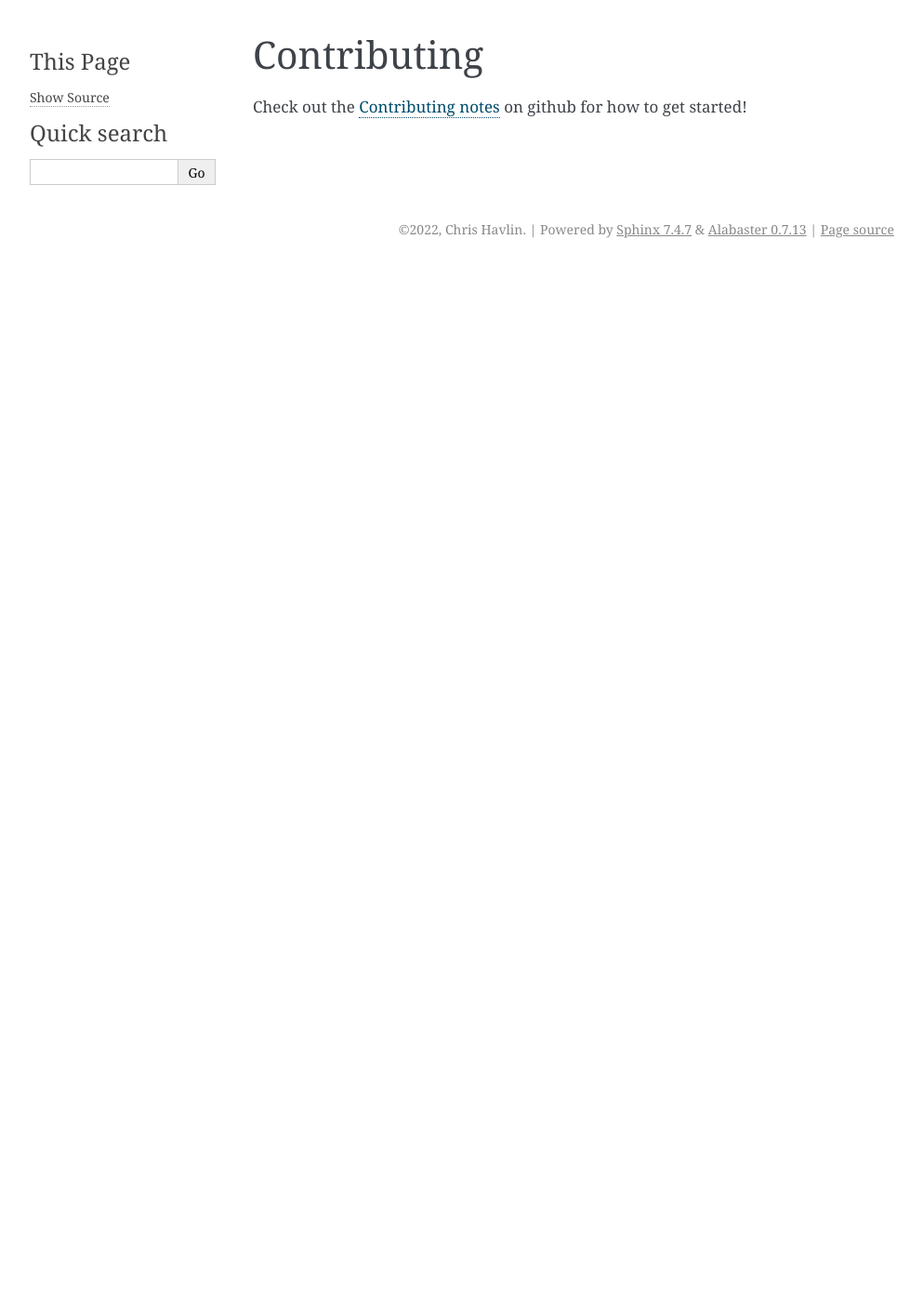
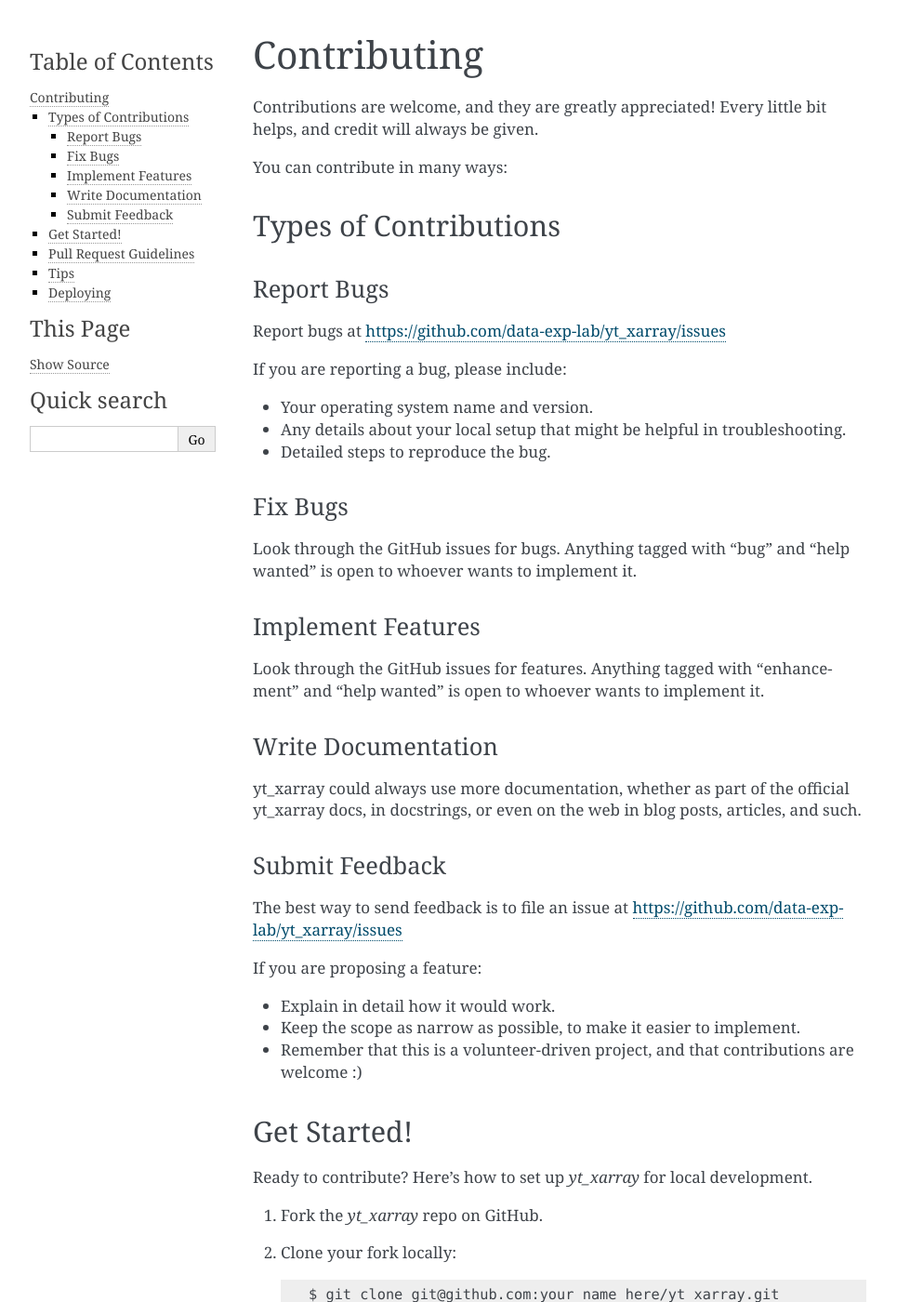
Before and after one commit to data-exp-lab/yt_xarray, a Sphinx documentation site: the page built from docs/contributing.rst, in a window 1280 px wide and 1400 px high. Shown: the whole window at 93% size, without its empty margins (148-1141 px from the left). Built offline with Sphinx 7.4.7, drawn with Linux system fonts in a browser that asks for light colours; some of the changed text lies outside the part shown.

Commit message:
still editing docs...

```diff
--- a/docs/conf.py
+++ b/docs/conf.py
@@ -35,6 +35,7 @@ import yt_xarray  # noqa: E402
 extensions = [
     "sphinx.ext.autodoc",
     "sphinx.ext.viewcode",
+    "sphinx.ext.autosectionlabel",
     "nbsphinx",
 ]
 
--- a/docs/contributing.rst
+++ b/docs/contributing.rst
@@ -1,4 +1,140 @@
 Contributing
 ============
 
-Check out the `Contributing notes <https://github.com/data-exp-lab/yt_xarray/blob/main/CONTRIBUTING.md>`_ on github for how to get started!
+Contributions are welcome, and they are greatly appreciated! Every little bit
+helps, and credit will always be given.
+
+You can contribute in many ways:
+
+Types of Contributions
+######################
+
+Report Bugs
+***********
+
+Report bugs at https://github.com/data-exp-lab/yt_xarray/issues
+
+If you are reporting a bug, please include:
+
+* Your operating system name and version.
+* Any details about your local setup that might be helpful in troubleshooting.
+* Detailed steps to reproduce the bug.
+
+Fix Bugs
+********
+
+Look through the GitHub issues for bugs. Anything tagged with "bug" and "help
+wanted" is open to whoever wants to implement it.
+
+Implement Features
+******************
+
+Look through the GitHub issues for features. Anything tagged with "enhancement"
+and "help wanted" is open to whoever wants to implement it.
+
+Write Documentation
+*******************
+
+yt_xarray could always use more documentation, whether as part of the
+official yt_xarray docs, in docstrings, or even on the web in blog posts,
+articles, and such.
+
+Submit Feedback
+***************
+The best way to send feedback is to file an issue at https://github.com/data-exp-lab/yt_xarray/issues
+
+If you are proposing a feature:
+
+* Explain in detail how it would work.
+* Keep the scope as narrow as possible, to make it easier to implement.
+* Remember that this is a volunteer-driven project, and that contributions
+  are welcome :)
+
+Get Started!
+############
+
+Ready to contribute? Here's how to set up `yt_xarray` for local development.
+
+1. Fork the `yt_xarray` repo on GitHub.
+2. Clone your fork locally::
+
+
+    $ git clone git@github.com:your_name_here/yt_xarray.git
+
+
+3. Install your local copy into a virtualenv. Assuming you have virtualenvwrapper installed, this is how you set up your fork for local development::
+
+    $ mkvirtualenv yt_xarray
+    $ cd yt_xarray/
+    $ python -m pip install -e .
+    $ python -m pip install -r requirements_dev.txt
+
+4. (optional) Setup pre-commit::
+
+    $ pre-commit install
+
+5. Create a branch for local development::
+
+
+    $ git checkout -b name-of-your-bugfix-or-feature
+
+Now you can make your changes locally.
+
+6. When you're done making changes, check that your changes pass the
+   tests::
+
+
+    $ pytest
+
+To test multiple python versions, you can use `tox`::
+
+    $ tox
+
+
+7. Commit your changes and push your branch to GitHub::
+
+
+    $ git add .
+    $ git commit -m "Your detailed description of your changes."
+
+If you've installed pre-commit, then pre-commit will run your changes through
+some style checks. It will try to fix files if needed. If it finds errors, you
+will need to re-add those files (after fixing it if pre-commit could not do so
+automatically) and then commit again.
+
+Now your branch is ready to push::
+
+    $ git push origin name-of-your-bugfix-or-feature
+
+8. Submit a pull request through the GitHub website.
+
+Pull Request Guidelines
+#######################
+
+Before you submit a pull request, check that it meets these guidelines:
+
+1. The pull request should include tests.
+2. If the pull request adds functionality, the docs should be updated. Put
+   your new functionality into a function with a docstring.
+3. The pull request should pass all automated tests.
+
+Tips
+####
+
+To run a subset of tests::
+
+    $ pytest tests.test_yt_xarray
+
+
+Deploying
+#########
+
+A reminder for the maintainers on how to deploy.
+Make sure all your changes are committed (including an entry in HISTORY.md). Then::
+
+
+    $ bump2version patch # possible: major / minor / patch
+    $ git push
+    $ git push --tags
+
+github will then push to PyPI if tests pass.
--- a/docs/examples.rst
+++ b/docs/examples.rst
@@ -14,4 +14,4 @@ These notebooks demonstrate some of the helper methods available in :code:`yt-na
 - Example 001: :doc:`examples/example_001_xr_to_yt`.
 - Example 002: :doc:`examples/example_002_coord_aliases`.
 - Example 003: :doc:`examples/example_003_two_dimensional_fields`
-- Example 005: :doc:`examples/example_004_xr_yt_cartopy`
+- Example 004: :doc:`examples/example_004_xr_yt_cartopy`
--- a/docs/index.rst
+++ b/docs/index.rst
@@ -7,6 +7,8 @@ Welcome to yt_xarray's documentation!
 
    installation
    examples
+   faq
+   memory
    modules
    contributing
 
--- a/requirements_dev.txt
+++ b/requirements_dev.txt
@@ -12,5 +12,4 @@ h5py
 scipy
 pytest==6.2.4
 tox
-sphinx-mdinclude
 nbsphinx
```
Also changed, not shown: CONTRIBUTING.md (+3 -134 lines), README.md (+39 -77 lines), docs/faq.rst (added, +70 -0 lines), docs/memory.rst (added, +25 -0 lines).
